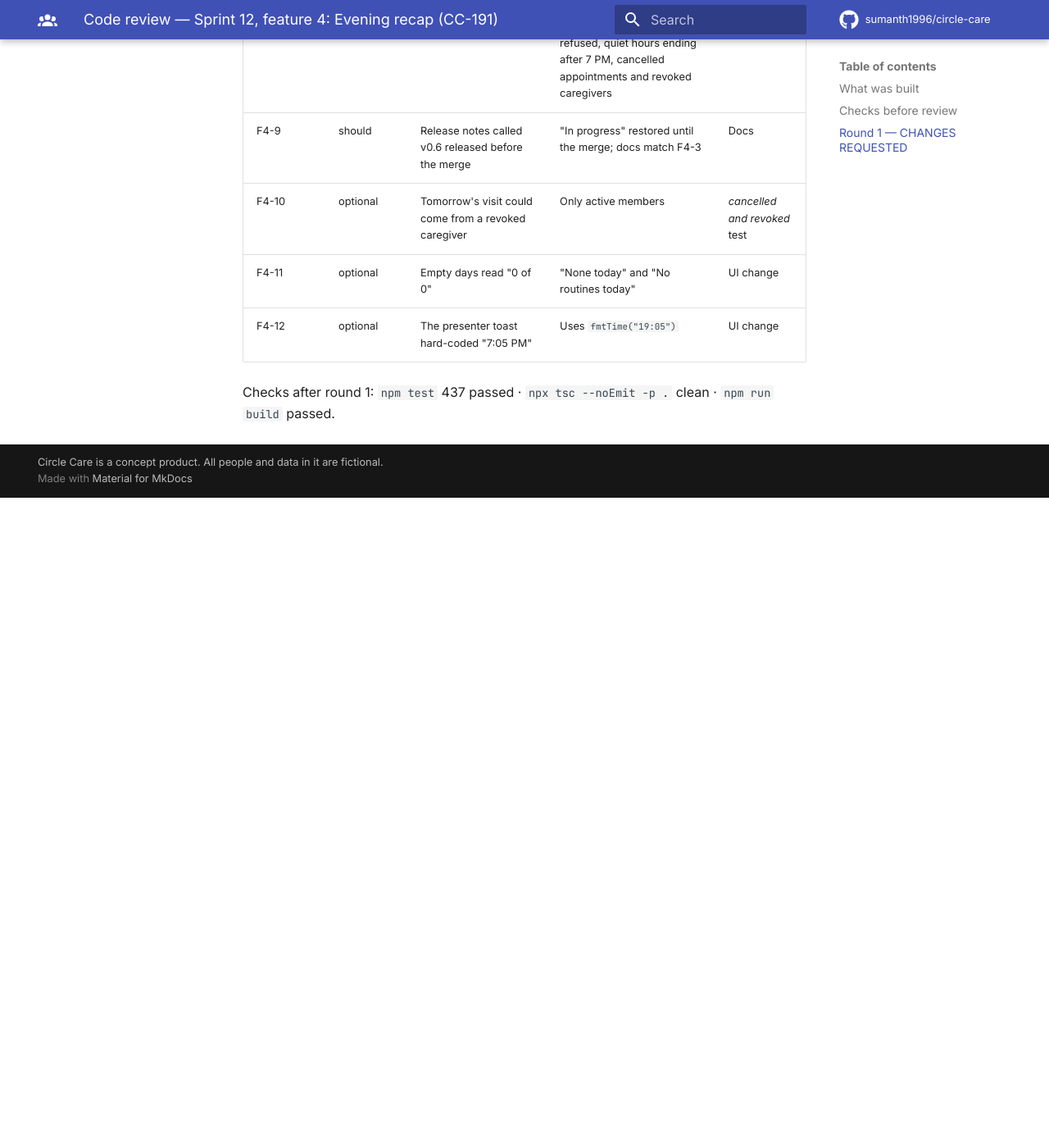
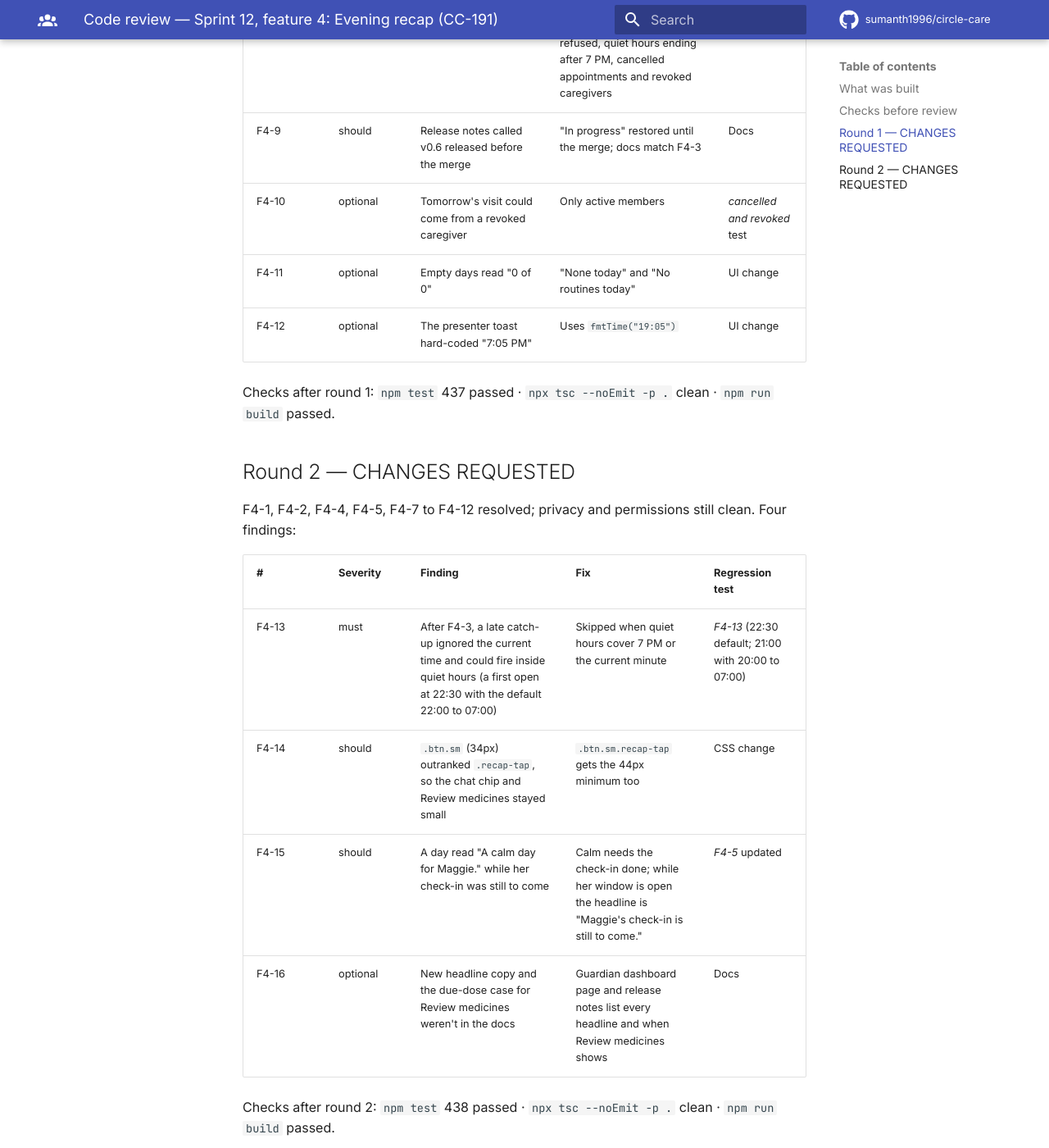
Before and after one commit to sumanth1996/circle-care, an MkDocs documentation site: the page built from docs/reviews/2026-11-14-sprint-12-evening-recap.md, in a window 1280 px wide and 1400 px high, scrolled down 2210 px. Shown: the whole window at 82% size. Built offline with MkDocs 1.6.1 and Material for MkDocs 9.7.7, drawn with Linux system fonts in a browser that asks for light colours; comment, search, counter and statistics services are not loaded; before the commit the page ends 2817 px from its top, so only the background shows below that.

Commit message:
Evening recap: Lead Architect review round 2 fixes (CC-191)
Catch-up update never inside quiet hours; 44px for the small buttons;
calm needs the check-in done; docs list every headline.

Co-Authored-By: Claude Opus 5.5 <noreply@anthropic.com>

```diff
--- a/docs/reviews/2026-11-14-sprint-12-evening-recap.md
+++ b/docs/reviews/2026-11-14-sprint-12-evening-recap.md
@@ -41,3 +41,16 @@ The reviewer found no privacy leak or permission bypass. "Her day" goes through
 | F4-12 | optional | The presenter toast hard-coded "7:05 PM" | Uses `fmtTime("19:05")` | UI change |
 
 Checks after round 1: `npm test` 437 passed · `npx tsc --noEmit -p .` clean · `npm run build` passed.
+
+## Round 2 — CHANGES REQUESTED
+
+F4-1, F4-2, F4-4, F4-5, F4-7 to F4-12 resolved; privacy and permissions still clean. Four findings:
+
+| # | Severity | Finding | Fix | Regression test |
+|---|---|---|---|---|
+| F4-13 | must | After F4-3, a late catch-up ignored the current time and could fire inside quiet hours (a first open at 22:30 with the default 22:00 to 07:00) | Skipped when quiet hours cover 7 PM or the current minute | *F4-13* (22:30 default; 21:00 with 20:00 to 07:00) |
+| F4-14 | should | `.btn.sm` (34px) outranked `.recap-tap`, so the chat chip and Review medicines stayed small | `.btn.sm.recap-tap` gets the 44px minimum too | CSS change |
+| F4-15 | should | A day read "A calm day for Maggie." while her check-in was still to come | Calm needs the check-in done; while her window is open the headline is "Maggie's check-in is still to come." | *F4-5* updated |
+| F4-16 | optional | New headline copy and the due-dose case for Review medicines weren't in the docs | Guardian dashboard page and release notes list every headline and when Review medicines shows | Docs |
+
+Checks after round 2: `npm test` 438 passed · `npx tsc --noEmit -p .` clean · `npm run build` passed.
--- a/src/components/everyday.css
+++ b/src/components/everyday.css
@@ -69,6 +69,6 @@
 .recap-cell .s.warn { color: #9a5000; font-weight: 600; }
 .recap-week { gap: 2px; font-weight: 600; }
 /* 44px touch targets (Review F4-6). */
-.recap-tap { display: inline-flex; align-items: center; min-height: 44px; }
+.recap-tap, .btn.sm.recap-tap { display: inline-flex; align-items: center; min-height: 44px; }
 .recap-refill { display: flex; flex-wrap: wrap; align-items: center; gap: 0 6px; }
 @media (max-width: 480px) { .recap { padding: 18px 16px; } }
```
Also changed, not shown: docs/wiki/features/alerts-and-notifications.md (+1 -1 lines), docs/wiki/features/guardian-dashboard-and-approvals.md (+1 -1 lines), docs/wiki/product/release-notes.md (+4 -4 lines), 3 other files.
